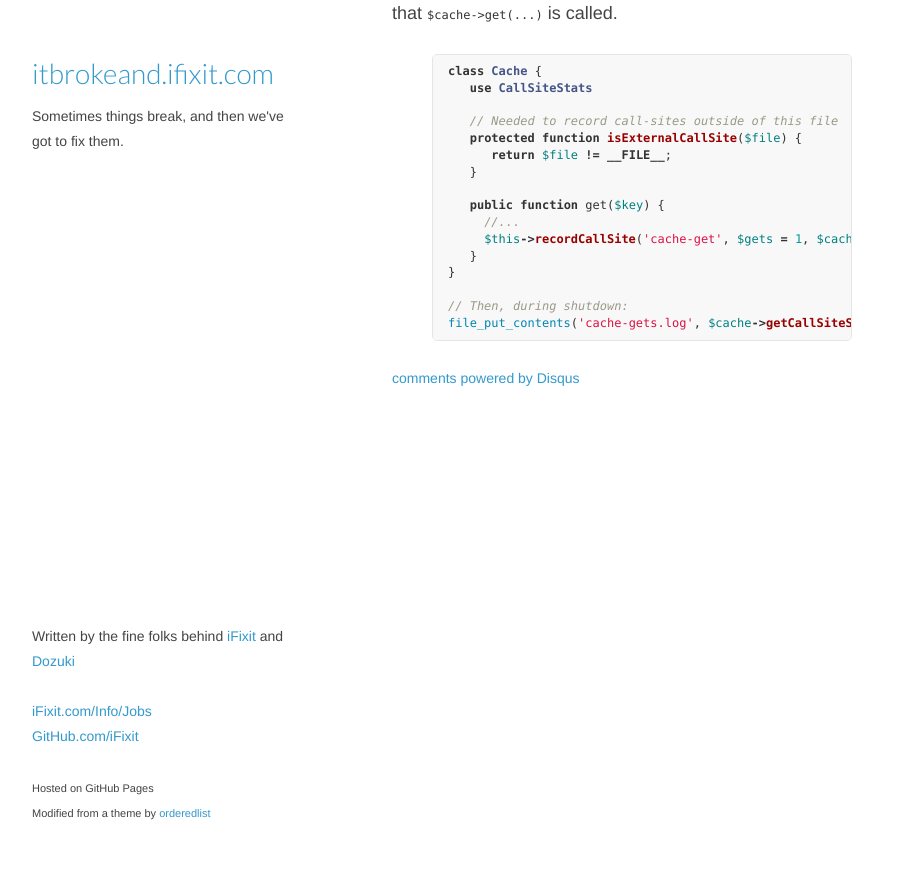
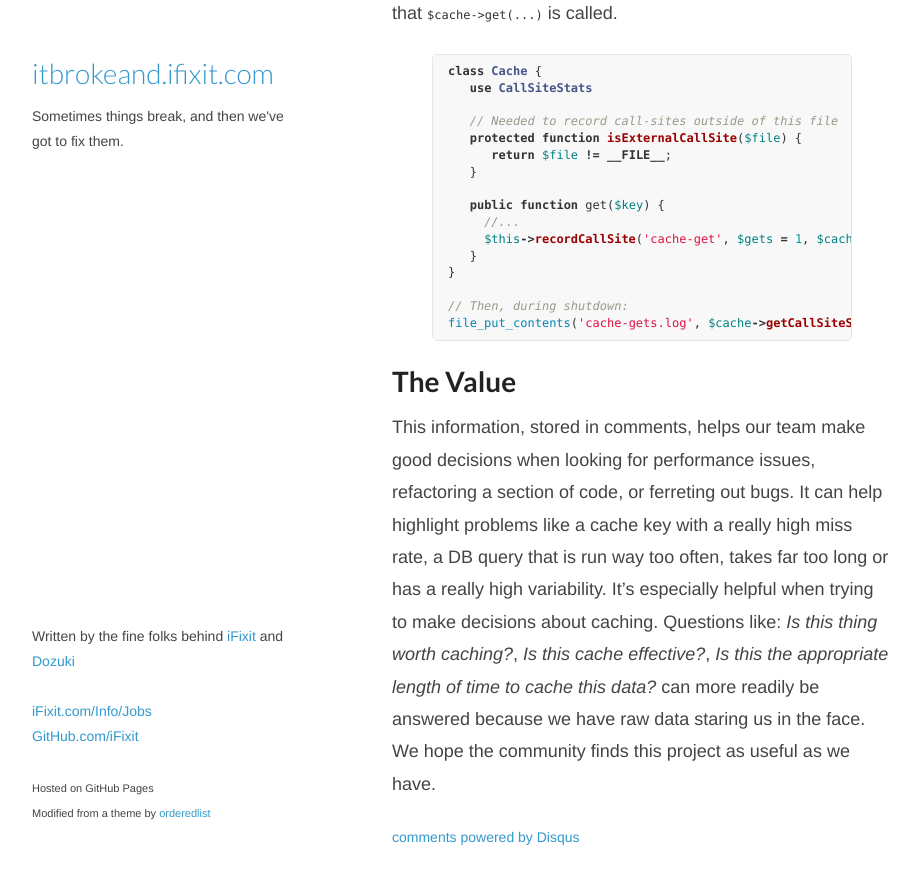
Before and after one commit to iFixit/itbrokeand.ifixit.com, a Jekyll site: the page built from _posts/2014-04-01-introducing-php-call-site-stats.md, in a window 1280 px wide and 900 px high, scrolled down 2009 px. Shown: the top 884 px of the window, without its empty margins (178-1097 px from the left). Built offline with Jekyll 4.4.1, drawn with Linux system fonts in a browser that asks for light colours; Markdown is read by kramdown in place of the engine named in the settings; comment, search, counter and statistics services are not loaded.

Commit message:
Post: call-site-stats - add a paragraph
New Paragragh about the utility of this information.

```diff
--- a/_posts/2014-04-01-introducing-php-call-site-stats.md
+++ b/_posts/2014-04-01-introducing-php-call-site-stats.md
@@ -95,6 +95,26 @@ class Cache {
 file_put_contents('cache-gets.log', $cache->getCallSiteStats(), FILE_APPEND);
 {% endhighlight %}
 
+# The Value
+
+This information, stored in comments,
+helps our team make good decisions when
+looking for performance issues,
+refactoring a section of code,
+or ferreting out bugs.
+It can help highlight problems like
+a cache key with a really high miss rate,
+a DB query that is run way too often, takes far too long
+or has a really high variability.
+It's especially helpful when trying to make decisions about caching.
+Questions like:
+*Is this thing worth caching?*,
+*Is this cache effective?*,
+*Is this the appropriate length of time to cache this data?*
+can more readily be answered because
+we have raw data staring us in the face.
+We hope the community finds this project as useful as we have.
+
 [php-call-site-stats]: https://github.com/danielbeardsley/php-call-site-stats
 [README]: https://github.com/danielbeardsley/php-call-site-stats/blob/master/README.md
 [summarize]: https://github.com/danielbeardsley/php-call-site-stats/blob/master/summarize.php
```
